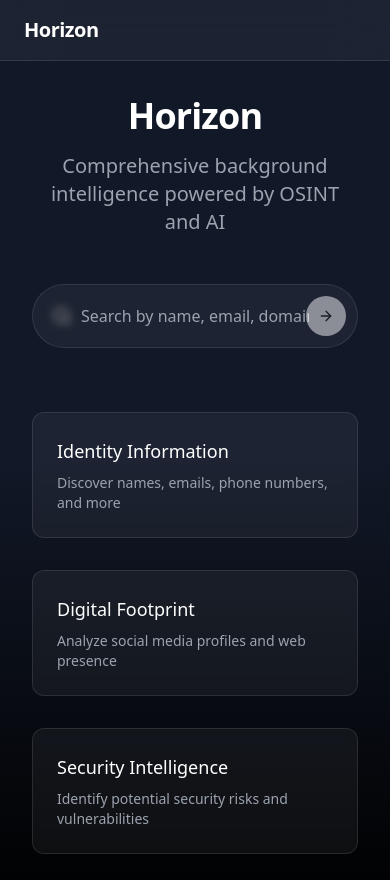
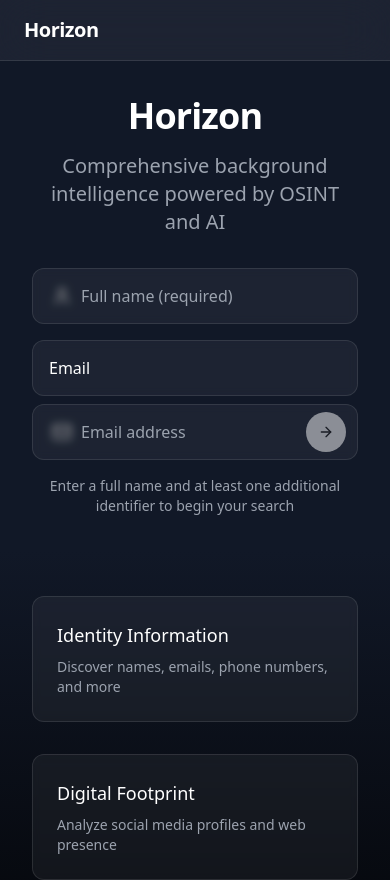
Before and after one commit to rrh1441/horizon, a React (Vite) app: page / in a window 390 px wide. Shown: the top 880 px of the page. Built offline with nearby package versions, Linux system fonts and the light colour scheme.

Commit message:
Refactor search entry field
The search entry field has been refactored to accommodate name and either email, domain, current employer, or phone number.

```diff
--- a/src/components/SearchBox.tsx
+++ b/src/components/SearchBox.tsx
@@ -1,61 +1,173 @@
 
 import React, { useState } from 'react';
 import { useNavigate } from 'react-router-dom';
-import { Search, ArrowRight } from 'lucide-react';
+import { Search, ArrowRight, User, Mail, Globe, Briefcase, Phone, AlertCircle } from 'lucide-react';
 import { Button } from '@/components/ui/button';
+import { toast } from '@/hooks/use-toast';
+
+type SearchField = 'email' | 'domain' | 'employer' | 'phone';
 
 const SearchBox = () => {
-  const [query, setQuery] = useState('');
+  const [name, setName] = useState('');
+  const [secondaryValue, setSecondaryValue] = useState('');
+  const [secondaryField, setSecondaryField] = useState<SearchField>('email');
   const [isLoading, setIsLoading] = useState(false);
+  const [error, setError] = useState('');
   const navigate = useNavigate();
+
+  // Field configuration
+  const fieldConfig = {
+    email: {
+      icon: <Mail size={20} />,
+      placeholder: 'Email address',
+      validate: (value: string) => /^[^\s@]+@[^\s@]+\.[^\s@]+$/.test(value) || value === '',
+      errorMessage: 'Please enter a valid email address'
+    },
+    domain: {
+      icon: <Globe size={20} />,
+      placeholder: 'Domain (e.g., example.com)',
+      validate: (value: string) => /^[a-zA-Z0-9][a-zA-Z0-9-]{1,61}[a-zA-Z0-9]\.[a-zA-Z]{2,}$/.test(value) || value === '',
+      errorMessage: 'Please enter a valid domain'
+    },
+    employer: {
+      icon: <Briefcase size={20} />,
+      placeholder: 'Current employer',
+      validate: (value: string) => value.length > 1 || value === '',
+      errorMessage: 'Employer must be at least 2 characters'
+    },
+    phone: {
+      icon: <Phone size={20} />,
+      placeholder: 'Phone number',
+      validate: (value: string) => /^(\+\d{1,3})?[\s.-]?\(?\d{3}\)?[\s.-]?\d{3}[\s.-]?\d{4}$/.test(value) || value === '',
+      errorMessage: 'Please enter a valid phone number'
+    }
+  };
+
+  const validateFields = () => {
+    // Clear any existing errors
+    setError('');
+
+    // Validate name (required)
+    if (!name.trim() || name.length < 2) {
+      setError('Please enter a valid name (minimum 2 characters)');
+      return false;
+    }
+
+    // Validate secondary field (required)
+    if (!secondaryValue.trim()) {
+      setError(`Please enter a ${secondaryField}`);
+      return false;
+    }
+
+    // Validate format of secondary field
+    if (!fieldConfig[secondaryField].validate(secondaryValue)) {
+      setError(fieldConfig[secondaryField].errorMessage);
+      return false;
+    }
+
+    return true;
+  };
 
   const handleSearch = (e: React.FormEvent) => {
     e.preventDefault();
 
-    if (!query.trim()) return;
+    if (!validateFields()) {
+      toast({
+        title: "Invalid search",
+        description: error,
+        variant: "destructive",
+      });
+      return;
+    }
 
     setIsLoading(true);
 
-    // In a real app, we would send this to an API
-    // For now, we'll just simulate a delay and navigate to a profile page
-    setTimeout(() => {
-      setIsLoading(false);
+    // Create a query object with all the data
+    const searchData = {
+      name: name.trim(),
+      [secondaryField]: secondaryValue.trim()
+    };
+
     // Store in local history
     const history = JSON.parse(localStorage.getItem('searchHistory') || '[]');
     const newHistory = [
-        { id: Date.now(), query, timestamp: new Date().toISOString() },
+      {
+        id: Date.now(),
+        query: name,
+        secondaryField,
+        secondaryValue,
+        timestamp: new Date().toISOString()
+      },
       ...history,
     ].slice(0, 10); // Keep only 10 most recent searches
 
     localStorage.setItem('searchHistory', JSON.stringify(newHistory));
 
-      // Navigate to profile page
-      navigate(`/profile/${encodeURIComponent(query)}`);
+    // In a real app, we would send this to an API
+    // For now, simulate a delay and navigate
+    setTimeout(() => {
+      setIsLoading(false);
+      // Navigate to profile page with the search query
+      navigate(`/profile/${encodeURIComponent(name)}`);
     }, 1500);
   };
 
   return (
     <div className="w-full max-w-3xl mx-auto">
-      <form onSubmit={handleSearch} className="relative">
+      <form onSubmit={handleSearch} className="flex flex-col gap-4">
+        {/* Name field (always required) */}
         <div className="relative">
-          <Search
+          <User
             className="absolute left-5 top-1/2 transform -translate-y-1/2 text-muted-foreground"
             size={20}
           />
 
           <input
             type="text"
-            value={query}
-            onChange={(e) => setQuery(e.target.value)}
-            placeholder="Search by name, email, domain, or phone number..."
-            className="w-full bg-white/5 backdrop-blur-sm border border-white/10 rounded-full pl-12 pr-12 py-3 text-base md:text-lg h-16 focus:outline-none focus:ring-2 focus:ring-blue-500 focus:border-transparent"
+            value={name}
+            onChange={(e) => setName(e.target.value)}
+            placeholder="Full name (required)"
+            className="w-full bg-white/5 backdrop-blur-sm border border-white/10 rounded-xl pl-12 pr-4 py-3 text-base h-14 focus:outline-none focus:ring-2 focus:ring-blue-500 focus:border-transparent"
+            disabled={isLoading}
+          />
+        </div>
+
+        {/* Field selector and secondary field */}
+        <div className="flex flex-col sm:flex-row gap-2">
+          {/* Field selector */}
+          <div className="sm:w-1/3">
+            <select
+              value={secondaryField}
+              onChange={(e) => setSecondaryField(e.target.value as SearchField)}
+              className="w-full bg-white/5 backdrop-blur-sm border border-white/10 rounded-xl px-4 py-3 text-base h-14 focus:outline-none focus:ring-2 focus:ring-blue-500 focus:border-transparent appearance-none"
+              disabled={isLoading}
+            >
+              <option value="email">Email</option>
+              <option value="domain">Domain</option>
+              <option value="employer">Employer</option>
+              <option value="phone">Phone</option>
+            </select>
+          </div>
+
+          {/* Secondary input field */}
+          <div className="relative sm:w-2/3">
+            <div className="absolute left-5 top-1/2 transform -translate-y-1/2 text-muted-foreground">
+              {fieldConfig[secondaryField].icon}
+            </div>
+
+            <input
+              type="text"
+              value={secondaryValue}
+              onChange={(e) => setSecondaryValue(e.target.value)}
+              placeholder={fieldConfig[secondaryField].placeholder}
+              className="w-full bg-white/5 backdrop-blur-sm border border-white/10 rounded-xl pl-12 pr-12 py-3 text-base h-14 focus:outline-none focus:ring-2 focus:ring-blue-500 focus:border-transparent"
               disabled={isLoading}
             />
 
             <Button
               type="submit"
               className="absolute right-3 top-1/2 transform -translate-y-1/2 rounded-full w-10 h-10 p-0 flex items-center justify-center"
-            disabled={isLoading || !query.trim()}
+              disabled={isLoading || !name.trim() || !secondaryValue.trim()}
             >
               {isLoading ? (
                 <div className="w-5 h-5 border-2 border-white border-t-transparent rounded-full animate-spin" />
@@ -64,6 +176,15 @@ const SearchBox = () => {
               )}
             </Button>
           </div>
+        </div>
+
+        {/* Error message */}
+        {error && (
+          <div className="flex items-center gap-2 text-red-400 text-sm mt-1">
+            <AlertCircle size={16} />
+            <span>{error}</span>
+          </div>
+        )}
       </form>
     </div>
   );
--- a/src/pages/Index.tsx
+++ b/src/pages/Index.tsx
@@ -7,7 +7,7 @@ const Index = () => {
   return (
     <Layout>
       <div className="max-w-screen-xl mx-auto px-4 flex flex-col items-center justify-center min-h-[calc(80vh-80px)]">
-        <div className="text-center mb-12">
+        <div className="text-center mb-8">
           <h1 className="text-4xl md:text-6xl font-bold mb-4 tracking-tight">
             Horizon
           </h1>
@@ -16,9 +16,15 @@ const Index = () => {
           </p>
         </div>
 
-        <SearchBox />
+        <div className="w-full max-w-3xl mb-8">
+          <SearchBox />
 
-        <div className="mt-16 grid grid-cols-1 md:grid-cols-3 gap-8 w-full max-w-4xl">
+          <p className="text-gray-400 text-sm mt-4 text-center">
+            Enter a full name and at least one additional identifier to begin your search
+          </p>
+        </div>
+
+        <div className="mt-12 grid grid-cols-1 md:grid-cols-3 gap-8 w-full max-w-4xl">
           {[
             {
               title: 'Identity Information',
```
Lines whose indentation alone changed are shown as unchanged.
